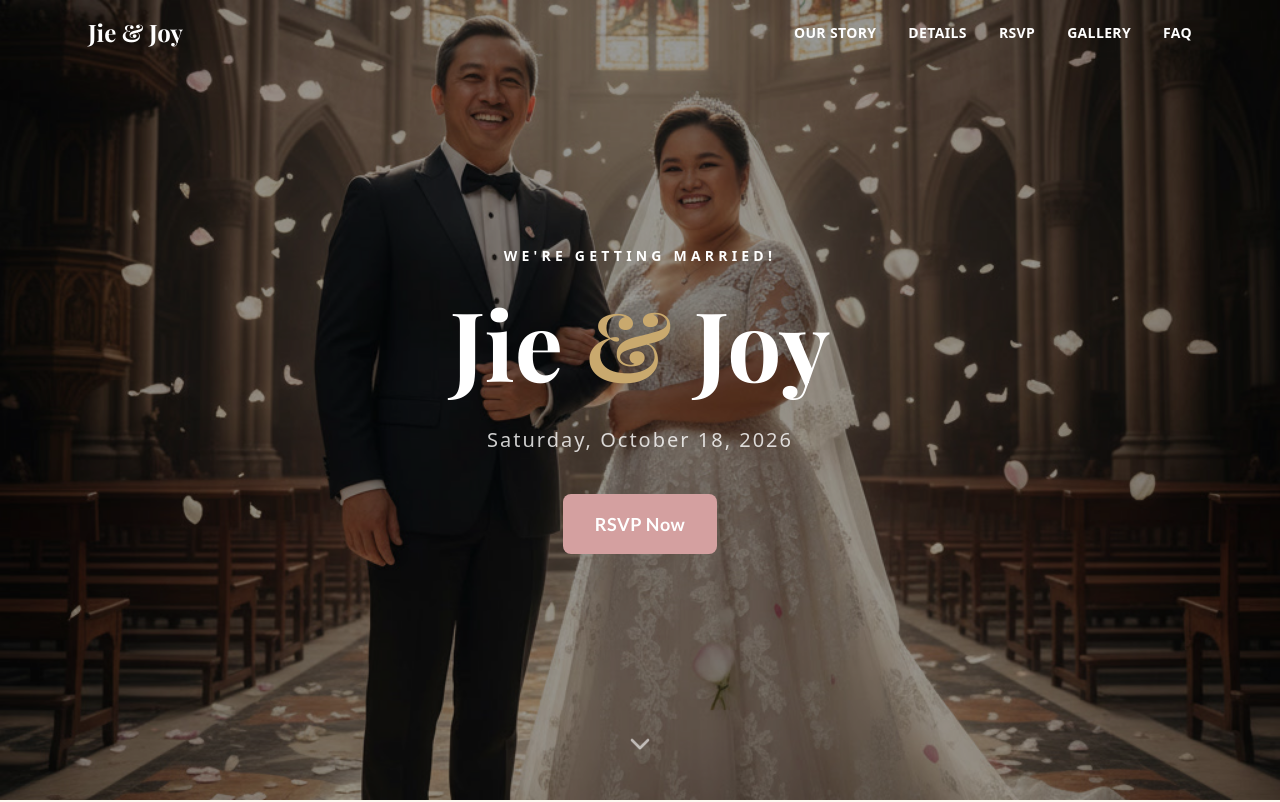
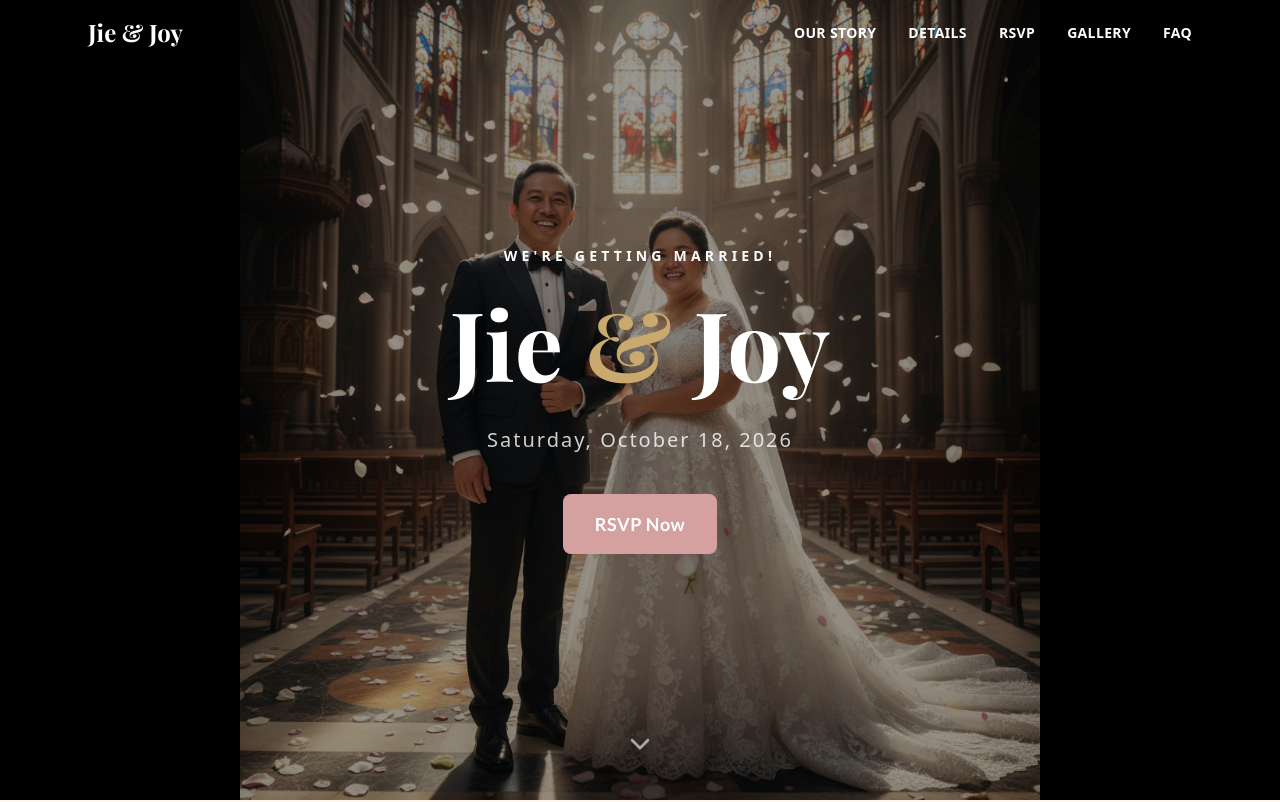
Before and after one commit to jeromeadmana/jiejoy-wedding, a Next.js app: page / in a window 1280 px wide. Shown: the top 802 px of the page. Built offline with nearby package versions, Linux system fonts and the light colour scheme; a web font is replaced by a local one.

Commit message:
Fix hero image to show full photo without cropping

```diff
--- a/src/components/sections/Hero.tsx
+++ b/src/components/sections/Hero.tsx
@@ -5,13 +5,13 @@
 
 export function Hero() {
   return (
-    <section id="hero" className="relative flex min-h-screen items-center justify-center overflow-hidden">
+    <section id="hero" className="relative flex min-h-screen items-center justify-center overflow-hidden bg-black">
       {/* Background image */}
       <Image
         src="/images/wedding.jpg"
         alt="Wedding"
         fill
-        className="object-cover"
+        className="object-contain"
         priority
         quality={85}
       />
```
